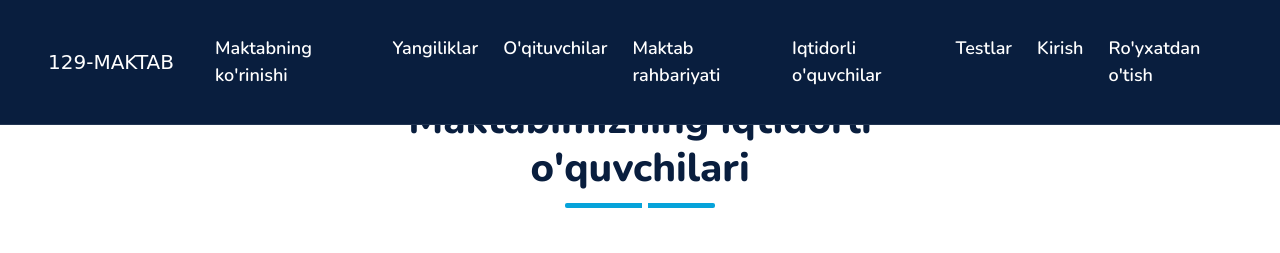
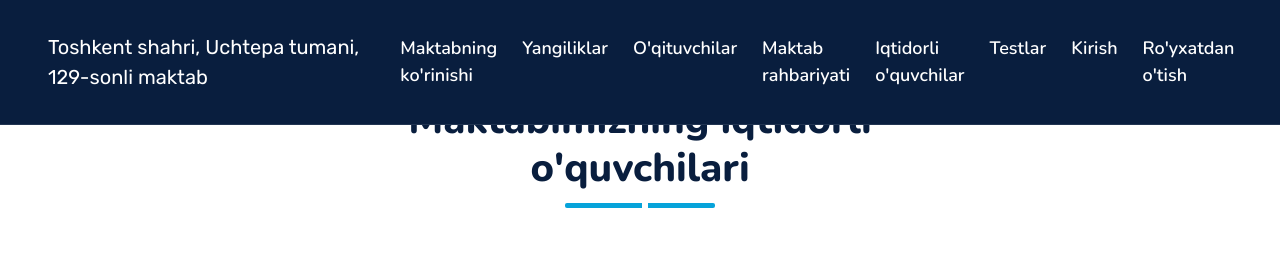
Before and after one commit to sodiqdevpython/maktab81.uz, a Django app: page /viewschool/iqtidorli/ in a window 1280 px wide. Shown: the top 253 px of the page. Run offline with Django 4.2, Linux system fonts and the light colour scheme; data comes from the database, SQL or seed files in the repository; some libraries are stand-ins or nearby versions.

Commit message:
kerjvdnsfuerjfer

```diff
--- a/templates/base.html
+++ b/templates/base.html
@@ -273,8 +273,8 @@
     </a>
     {% else %}
     <a class="navbar-brand" href="{% url 'home' %}">
-      <div style="color: white;" class="wave">
-        <span>129-MAKTAB</span>
+      <div style="color: white;" class="">
+        <span style="font-size: 20px;">Toshkent shahri, Uchtepa tumani,<br /> 129-sonli maktab</span>
         <!-- <span style="--item:1">1</span>
         <span style="--item:2">2</span>
         <span style="--item:3">9</span>
```
